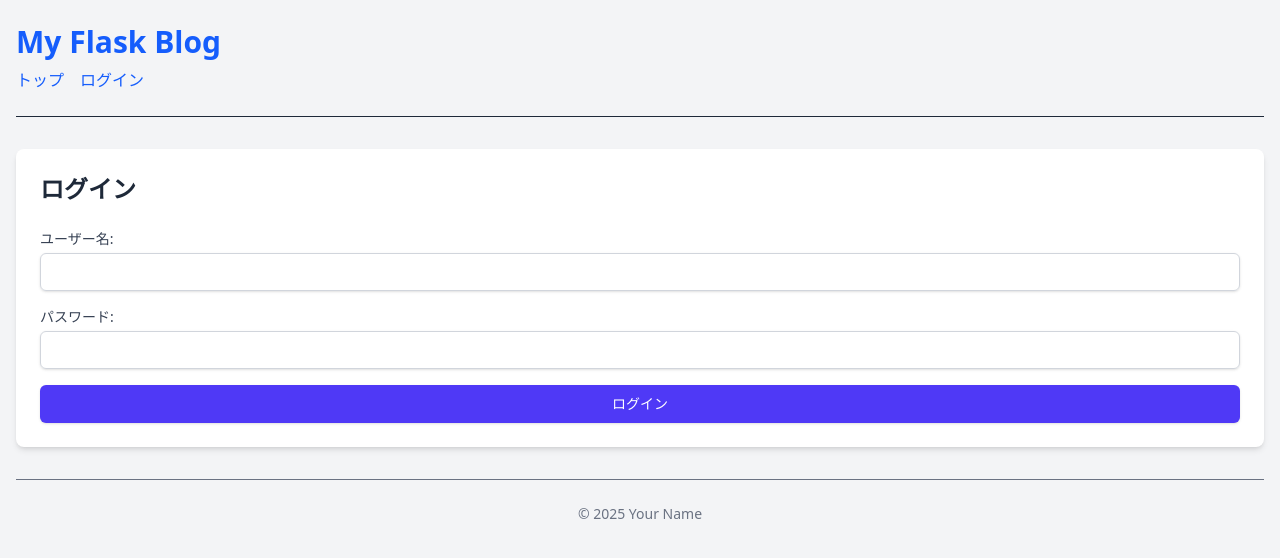
After one commit to shiobart2250/my-flask-blog, a Flask app: page /login in a window 1280 px wide. The commit adds this page. Shown: the top 558 px of the page. Run offline with Flask 3, Linux system fonts and the light colour scheme.

Commit message:
ログイン機能追加

```diff
--- a/main.py
+++ b/main.py
@@ -1,6 +1,15 @@
-from flask import Flask, render_template, abort
+from flask import Flask, render_template, url_for, redirect, request, flash
 from flask_sqlalchemy import SQLAlchemy
 from flask_migrate import Migrate
+from flask_login import(
+    UserMixin,
+    LoginManager,
+    current_user,
+    login_user,
+    login_required,
+    logout_user,
+)
+from werkzeug.security import generate_password_hash, check_password_hash
 import os
 
 # ベースディレクトリ設定(SQLiteのパス指定に使う)
@@ -25,6 +34,13 @@ app.config["SQLALCHEMY_TRACK_MODIFICATIONS"] = (False)
 db = SQLAlchemy(app)
 migrate = Migrate(app, db)
 
+# Flask-loginの設定
+login_manager = LoginManager()
+login_manager.init_app(app)
+# 未ログイン時にリダイレクトするエンドポイント名
+login_manager.login_view = "login"
+
+
 class Post(db.Model):
     # カラム定義
     id = db.Column(db.Integer, primary_key=True)
@@ -37,6 +53,20 @@ class Post(db.Model):
     def __repr__(self):
         return f"<Post {self.title}>"
 
+class User(UserMixin, db.Model):
+    id = db.Column(db.Integer, primary_key=True)
+    username = db.Column(db.String(80), unique=True, nullable=False)
+    password_hash = db.Column(db.String(255), nullable=False)
+
+    def set_password(self, password):
+        self.password_hash = generate_password_hash(password)
+
+    def check_password(self, password):
+        return check_password_hash(self.password_hash, password)
+
+    def __repr__(self):
+        return f"<User {self.username}>"
+
 @app.route("/")
 def index():
     posts = Post.query.order_by(Post.created_at.desc()).all()
@@ -48,5 +78,38 @@ def show_post(post_id):
     post = Post.query.get_or_404(post_id)
     return render_template("post.html", post=post)
 
+# Flask-Loginがユーザ情報をロードするための関数
+@login_manager.user_loader
+def load_user(user_id):
+    return User.query.get(int(user_id))
+
+app.secret_key = "secret"
+
+@app.route("/login", methods=["GET", "POST"])
+def login():
+    if current_user.is_authenticated:
+        return redirect(url_for("index"))
+
+    if request.method =="POST":
+        username = request.form["username"]
+        password = request.form["password"]
+        user = User.query.filter_by(username=username).first()
+
+        if user and user.check_password(password):
+            login_user(user)
+            next_page = request.args.get("next")
+            return redirect(next_page or url_for("index"))
+        else:
+            flash("ユーザ名またはパスワードが正しくありません")
+
+    return render_template("login.html")
+
+@app.route("/logout")
+@login_required
+def logout():
+    logout_user()
+    flash("ログアウトしました")
+    return redirect(url_for("index"))
+
 if __name__ == "__main__":
     app.run(debug=True)
--- a/templates/base.html
+++ b/templates/base.html
@@ -14,8 +14,41 @@
                     </a>
                 </h1>
                 <nav class="mt-2">
+                    <ul class="flex space-x-4">
+                        <li><a href="{{ url_for('index') }}" class="text-blue-600 hover:text-blue-800">トップ</a>
+                            {% if current_user.is_authenticated %}
+                            {# ログイン済みの場合 #}
+                            <li><span class="text-gray-600">{{ current_user.username }} さん</span></li>
+                            <li><a href="{{ url_for('logout') }}"  class="text-blue-600 hover:text-blue-800">ログアウト</a></li>
+                            {# ここに後で記事管理ページへのりんくなどを追加 #}
+                            {% else %}
+                            {# 未ログインの場合 #}
+                            <li><a href="{{ url_for('login') }}" class="text-blue-600 hover:text-blue-800">ログイン</a></li>
+                            {% endif %}
+                        </li>
+                    </ul>
                 </nav>
             </header>
+
+            {# (login.html からこちらに移動しても良い) #}
+            {% with messages = get_flashed_messages(with_categories=true) %}
+            {% if messages %}
+            <div class="my-4">
+                {% for category, message in messages %}
+                {% set alert_class = 'bg-blue-100 text-blue-700' %} {# default category or no category #}
+                {% if category == 'error' %}
+                {% set alert_class = 'bg-red-100 text-red-700' %}
+                {% elif category == 'success' %}
+                {% set alert_class = 'bg-green-100 text-green-700' %}
+                {% endif %}
+                <div class="p-4 rounded {{ alert_class }}" role="alert">
+                    {{ message }}
+                </div>
+                {% endfor %}
+            </div>
+            {% endif %}
+            {% endwith %}
+
             <main class="bg-white p-6 rounded-lg shadow-md">
                 {% block content %}
                 {% endblock %}
--- /dev/null
+++ b/templates/login.html
@@ -0,0 +1,38 @@
+{# templates/login.html #}
+{% extends "base.html" %}
+
+{% block title %}ログイン{% endblock %}
+
+{% block content %}
+<h2 class="text-2xl font-bold mb-6">ログイン</h2>
+
+{# flashメッセージがあれば表示 (base.htmlに移動しても良い) #}
+{% with messages = get_flashed_messages() %}
+{% if messages %}
+<div class="mb-4 p-4 bg-red-100 text-red-700 rounded">
+    {% for message in messages %}
+    <p>{{ message }}</p>
+    {% endfor %}
+</div>
+{% endif %}
+{% endwith %}
+
+<form method="post" class="space-y-4">
+    <div>
+        <label for="username" class="block text-sm font-medium text-gray-700">ユーザー名:</label>
+        <input type="text" id="username" name="username" required
+            class="mt-1 block w-full px-3 py-2 border border-gray-300 rounded-md shadow-sm focus:outline-none focus:ring-indigo-500 focus:border-indigo-500 sm:text-sm">
+    </div>
+    <div>
+        <label for="password" class="block text-sm font-medium text-gray-700">パスワード:</label>
+        <input type="password" id="password" name="password" required
+            class="mt-1 block w-full px-3 py-2 border border-gray-300 rounded-md shadow-sm focus:outline-none focus:ring-indigo-500 focus:border-indigo-500 sm:text-sm">
+    </div>
+    <div>
+        <button type="submit"
+            class="w-full flex justify-center py-2 px-4 border border-transparent rounded-md shadow-sm text-sm font-medium text-white bg-indigo-600 hover:bg-indigo-700 focus:outline-none focus:ring-2 focus:ring-offset-2 focus:ring-indigo-500">
+            ログイン
+        </button>
+    </div>
+</form>
+{% endblock %}
```
Also changed, not shown: migrations/versions/d82b1220a9b1_add_user_table.py (added, +34 -0 lines), blog.db.
